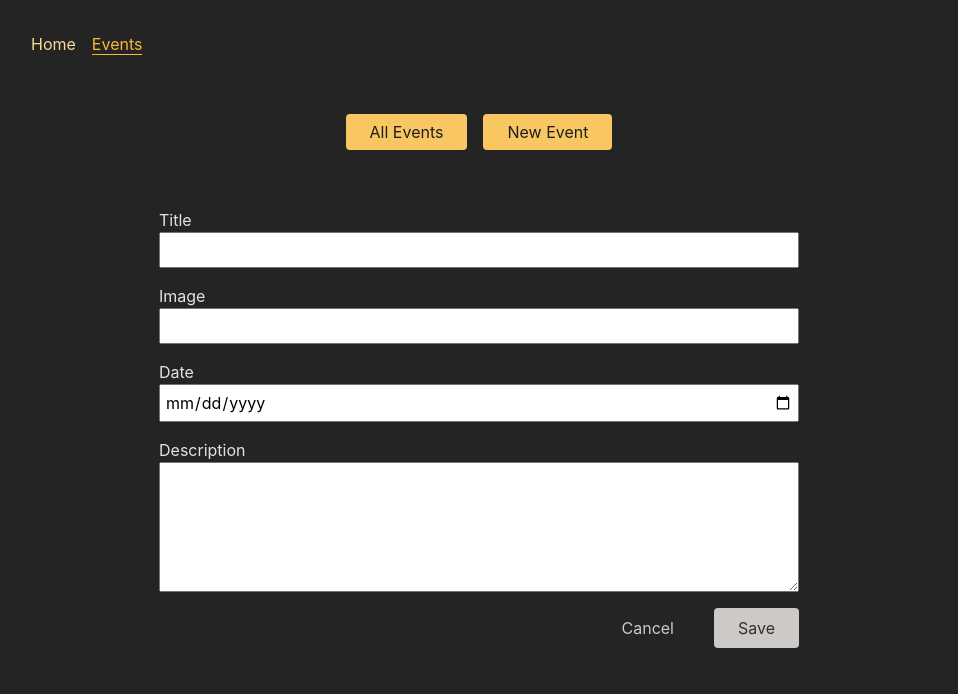
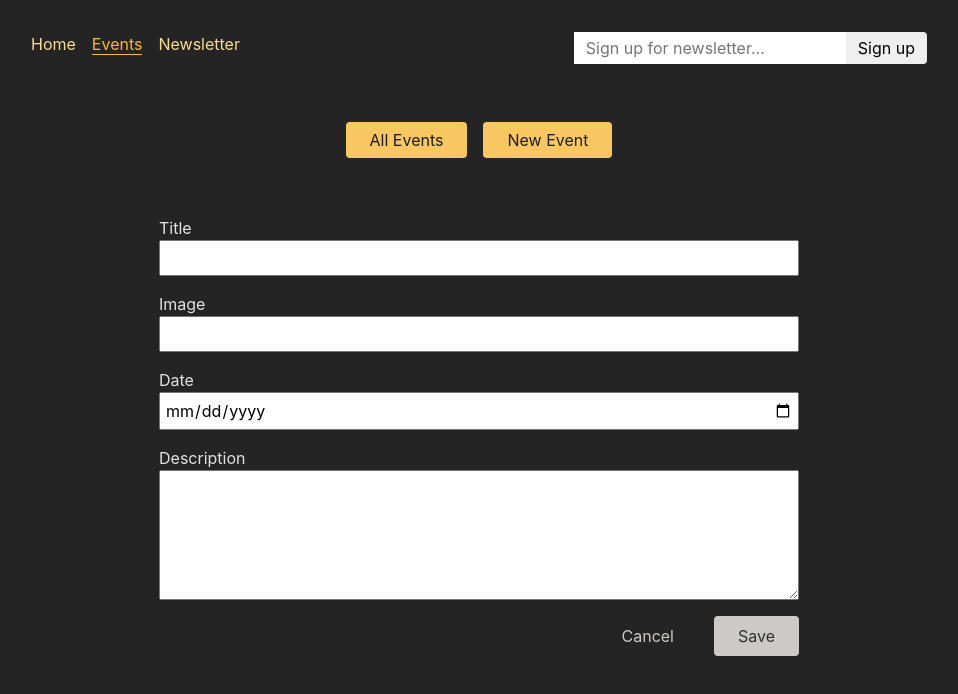
Before and after one commit to Ojfirst/events.app, a React (Vite) app in the folder FRONTEND/: page /events/new in a window 1280 px wide. Shown: the top 694 px of the page, without its empty margins (161-1119 px from the left). Built offline with nearby package versions, Linux system fonts and the light colour scheme.

Commit message:
Add newsLetter.jsx and newsLetterSignUp.jsx + css.module

```diff
--- a/FRONTEND/src/components/MainNavigation.jsx
+++ b/FRONTEND/src/components/MainNavigation.jsx
@@ -1,5 +1,8 @@
+
 import { NavLink } from 'react-router';
+
 import classes from './MainNavigation.module.css';
+import NewsletterSignup from './NewsletterSignup';
 
 function MainNavigation() {
   return (
@@ -8,24 +11,38 @@ function MainNavigation() {
         <ul className={classes.list}>
           <li>
             <NavLink
-							to={'/'}
+              to="/"
               className={({ isActive }) =>
                 isActive ? classes.active : undefined
-							}>
+              }
+              end
+            >
               Home
             </NavLink>
           </li>
           <li>
             <NavLink
-							to={'events'}
+              to="/events"
               className={({ isActive }) =>
                 isActive ? classes.active : undefined
-							}>
+              }
+            >
               Events
+            </NavLink>
+          </li>
+          <li>
+            <NavLink
+              to="/newsletter"
+              className={({ isActive }) =>
+                isActive ? classes.active : undefined
+              }
+            >
+              Newsletter
             </NavLink>
           </li>
         </ul>
       </nav>
+      <NewsletterSignup />
     </header>
   );
 }
--- /dev/null
+++ b/FRONTEND/src/components/NewsletterSignup.jsx
@@ -0,0 +1,16 @@
+import classes from './NewsletterSignup.module.css';
+
+function NewsletterSignup() {
+  return (
+    <form method="post" className={classes.newsletter}>
+      <input
+        type="email"
+        placeholder="Sign up for newsletter..."
+        aria-label="Sign up for newsletter"
+      />
+      <button>Sign up</button>
+    </form>
+  );
+}
+
+export default NewsletterSignup;
--- /dev/null
+++ b/FRONTEND/src/components/NewsletterSignup.module.css
@@ -0,0 +1,18 @@
+.newsletter input,
+.newsletter button {
+  font: inherit;
+  padding: 0.25rem 0.75rem;
+  border-radius: 0;
+  border: none;
+}
+
+.newsletter button {
+  border-top-right-radius: 4px;
+  border-bottom-right-radius: 4px;
+  cursor: pointer;
+}
+
+.newsletter button:hover {
+  background-color: var(--color-primary-300);
+  color: var(--color-gray-800);
+}
--- a/FRONTEND/src/loader-action/EventFormAction.js
+++ b/FRONTEND/src/loader-action/EventFormAction.js
@@ -11,6 +11,7 @@ const newEventAction = async ({ request, params }) => {
 	};
 
   let url = 'http://localhost:8080/events';
+
   if (method === 'PATCH') {
     const eventId = params.eventId;
     url = 'http://localhost:8080/events/' + eventId;
```
Also changed, not shown: FRONTEND/src/components/NewsLetter.jsx (added, +21 -0 lines), 1 other file (tests, documents, lock files or other folders). Lines whose indentation alone changed are shown as unchanged.
